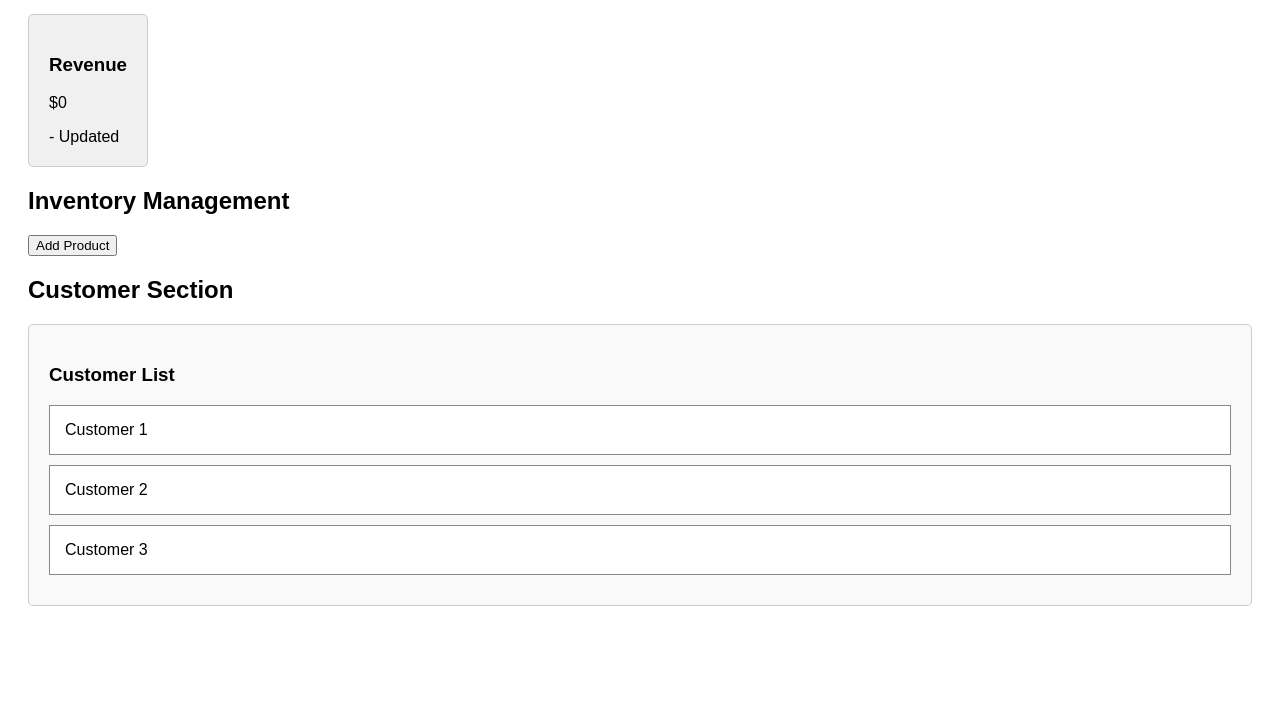
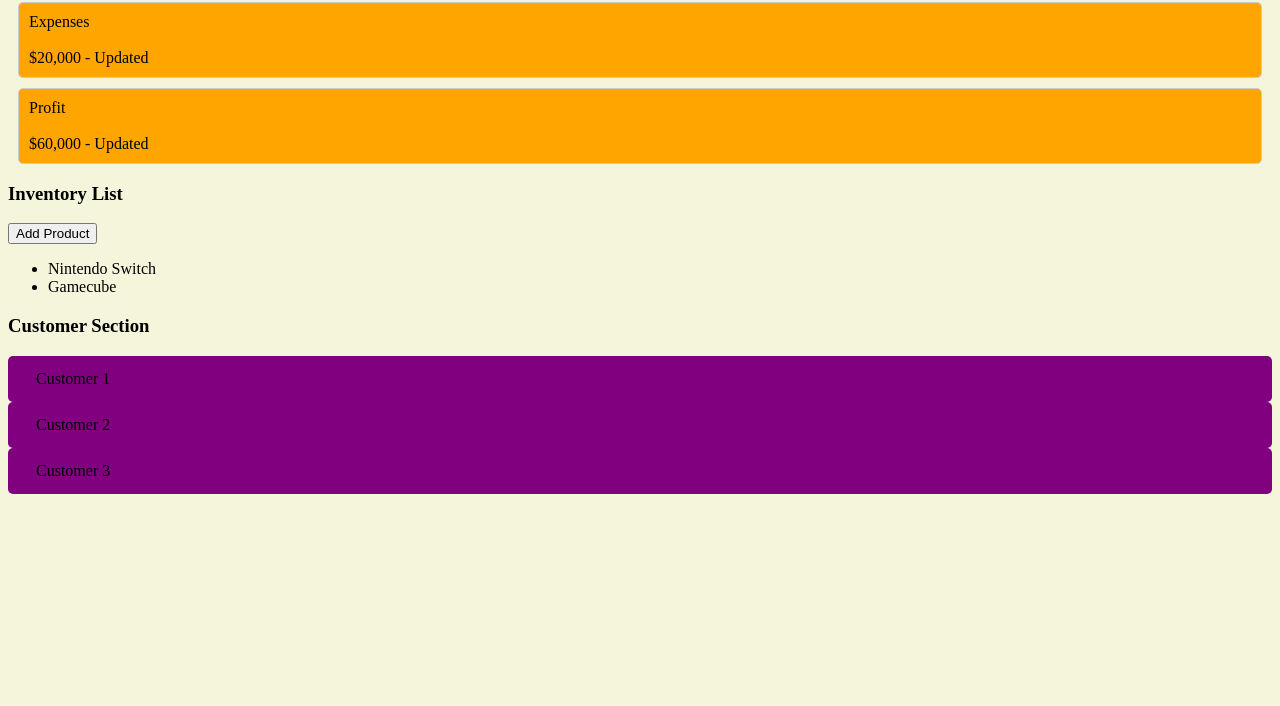
Before and after one commit to vworn/Coding-Challenge--12, a plain HTML site: page index.html in a window 1280 px wide. Shown: the part 94-800 px from the top of the page. Drawn offline with Linux system fonts and the light colour scheme.

Commit message:
Fixing HTML

```diff
--- a/cc_12.js
+++ b/cc_12.js
@@ -1,48 +1,78 @@
-// Task 1: Creating a Revenue Metric Card
-const dashboard = document.getElementById("dashboard"); // Select dashboard using getElementById
-const dashboardAlt = document.querySelector("#dashboard"); // Select dashboard using querySelector
+// task 1
+const dashboardId = document.getElementById("dashboard"); // id
+const dashboardQuery = document.querySelector("#dashboard"); // querySelector
 
-const revenueCard = document.createElement("div"); // Create new div for metric card
-revenueCard.setAttribute("class", "metric-card"); // Assign class
-revenueCard.setAttribute("id", "revenueCard"); // Assign ID
-revenueCard.innerHTML = "<h3>Revenue</h3><p>$0</p>"; // Populate with title and placeholder value
-dashboard.appendChild(revenueCard); // Append to dashboard
+// creating div element
+const revenueCard = document.createElement("div"); // div element
 
-// Task 2: Updating Metric Cards
-const metricCards = document.querySelectorAll(".metric-card"); // Select all metric cards
-const metricCardsArray = Array.from(metricCards); // Convert NodeList to Array
+// setting attributes
+revenueCard.setAttribute("class", "metric-card"); // class atr
+revenueCard.setAttribute("id", "revenue-card"); // id atr
 
+// popluating the card
+revenueCard.innerHTML = `
+    <h3>Revenue</h3>
+    <p>$0</p>
+  `;
+
+// appending new card
+dashboardId.appendChild(revenueCard);
+
+// task 2
+const metricCards = document.querySelectorAll(".metric-card");
+
+// converting it into an array
+const metricCardsArray = [...metricCards];
+
+// updating each cards inner text
 metricCardsArray.forEach(card => {
-    card.innerHTML += " - Updated"; // Append text to each card
-    card.style.backgroundColor = "#f0f0f0"; // Change background color
+  card.innerText += ' - Updated';
+  card.style.backgroundColor = 'orange'; // Adding a background color
 });
 
-// Task 3: Dynamic Inventory Management
-const inventoryList = document.getElementById("inventoryList"); // Select inventory list
+// task 3
+function addProductItem(productName) {
+  const inventoryList = document.getElementById("inventoryList");
+  const newProductItem = document.createElement("li");
 
-function addProduct(productName) {
-    const productItem = document.createElement("li"); // Create new list item
-    productItem.setAttribute("class", "product-item"); // Assign class
-    productItem.textContent = productName; // Set product name
-    productItem.addEventListener("click", function() { // Add click event to remove
-        inventoryList.removeChild(productItem);
-    });
-    inventoryList.appendChild(productItem); // Append to inventory list
-}
+  newProductItem.setAttribute("class", "product-item");
+  newProductItem.setAttribute("data-product", productName);
+  newProductItem.innerText = productName;
 
-// Example usage: addProduct("Laptop");
+  // adding a click event to removes items when selected
+  newProductItem.addEventListener("click", () => {
+    removeProductItem(newProductItem);
+  });
 
-// Task 4: Event Bubbling in Customer Section
-const customerSection = document.getElementById("customerSection"); // Select customer section
+  inventoryList.appendChild(newProductItem);
+};
 
+// function for removing roduct items
+function removeProductItem(item) {
+  const inventoryList = document.getElementById("inventoryList");
+  inventoryList.removeChild(item);
+};
+
+// added event listener to "add product" button
+document.getElementById("addProductButton").addEventListener("click", () => {
+  addProductItem("New Product");
+})
+//adding products as examples
+addProductItem("Nintendo Switch");
+addProductItem("Gamecube");
+
+// task 4
+const customerSection = document.getElementById("customerSection");
+// adding a click event listener
 customerSection.addEventListener("click", () => {
-    console.log("Customer section clicked"); // Log message from parent container
+  console.log("Has been selected");
 });
 
-const customerCards = document.querySelectorAll(".customer-card"); // Select all customer cards
-customerCards.forEach(card => {
-    card.addEventListener("click", (event) => {
-        console.log("Customer card clicked"); // Log message from card
-        event.stopPropagation(); // Prevent event bubbling
-    });
+const customerCards = document.querySelectorAll(".customer-card");
+customerCards.forEach((card) => {
+  card.style.backgroundColor = "purple";
+  card.addEventListener("click", (event) => {
+    console.log("Has been selected");
+    event.stopPropagation();
+  });
 });
--- a/index.html
+++ b/index.html
@@ -3,85 +3,60 @@
 <head>
     <meta charset="UTF-8">
     <meta name="viewport" content="width=device-width, initial-scale=1.0">
-    <title>Business Dashboard</title>
+    <title>Coding Challenge 12</title>
     <style>
-        /* Basic styling for the page layout */
         body {
-            font-family: Arial, sans-serif;
-            padding: 20px;
+            background-color: beige;
         }
-
-        /* Styling for the dashboard container where metric cards will be added */
-        #dashboard {
-            display: flex;
-            gap: 20px;
-            margin-bottom: 20px;
+        .customer-card {
+            border: 1px;
+            border-radius: 5px;
+            background-color: aqua;
+            color: black;
+            padding: 14px 28px;
+            font-size: 16px;
+            cursor: pointer;
         }
-
-        /* Styling for metric cards inside the dashboard */
+        .customer-card:hover {
+            background-color: antiquewhite;
+        }
         .metric-card {
-            padding: 20px;
             border: 1px solid #ccc;
             border-radius: 5px;
-            background-color: #fff;
-        }
-
-        /* Styling for the inventory list */
-        #inventoryList {
-            list-style: none;
-            padding: 0;
-        }
-
-        /* Styling for individual product items */
-        .product-item {
-            padding: 10px;
-            background-color: lightgray;
-            margin: 5px 0;
-            cursor: pointer;
-        }
-
-        /* Styling for the customer section container */
-        #customerSection {
-            padding: 20px;
-            border: 1px solid #ccc;
-            border-radius: 5px;
-            background-color: #f9f9f9;
-            margin-top: 20px;
-        }
-
-        /* Styling for individual customer cards */
-        .customer-card {
-            padding: 15px;
-            border: 1px solid #888;
+            padding:  10px;
+            margin: 10px;
             background-color: white;
-            margin: 10px 0;
-            cursor: pointer;
         }
     </style>
 </head>
 <body>
-
-    <h1>Business Dashboard</h1>
-
-    <!-- Dashboard container where metric cards will be dynamically inserted -->
+</body>
+<!-- task 1 -->
+<!-- dashboard display -->
 <div id="dashboard"></div>
 
-    <h2>Inventory Management</h2>
-    <!-- Button to add new products dynamically -->
-    <button onclick="addProduct('New Product')">Add Product</button>
-    <!-- Inventory list where product items will be added -->
+<!-- task 2 -->
+<div class="metric-card">
+   <h3>Expenses</h3>
+   <p>$20,000</p>
+</div>
+<div class="metric-card">
+   <h3>Profit</h3>
+   <p>$60,000</p>
+</div>
+<!-- task 3 -->
+ <h3>Inventory List</h3>
+ <button id="addProductButton">Add Product</button>
  <ul id="inventoryList"></ul>
 
-    <h2>Customer Section</h2>
-    <!-- Customer section to demonstrate event bubbling -->
+ <!-- task 4 -->
+  <h3>Customer Section</h3>
   <div id="customerSection">
-        <h3>Customer List</h3>
     <div class="customer-card">Customer 1</div>
     <div class="customer-card">Customer 2</div>
     <div class="customer-card">Customer 3</div>
 </div>
 
-    <!-- Linking the JavaScript file for dynamic behavior -->
 <script src="cc_12.js"></script>
 </body>
 </html>
```
Lines whose indentation alone changed are shown as unchanged.
